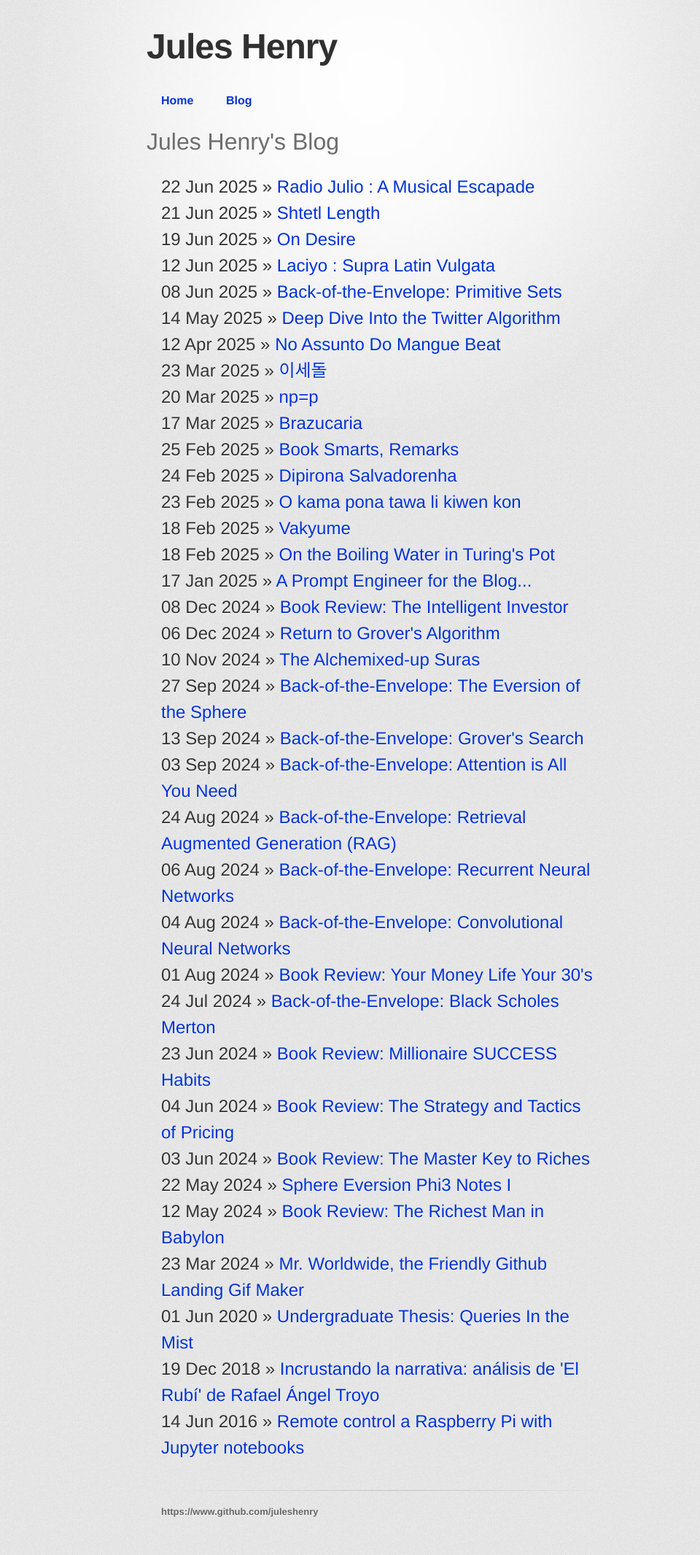
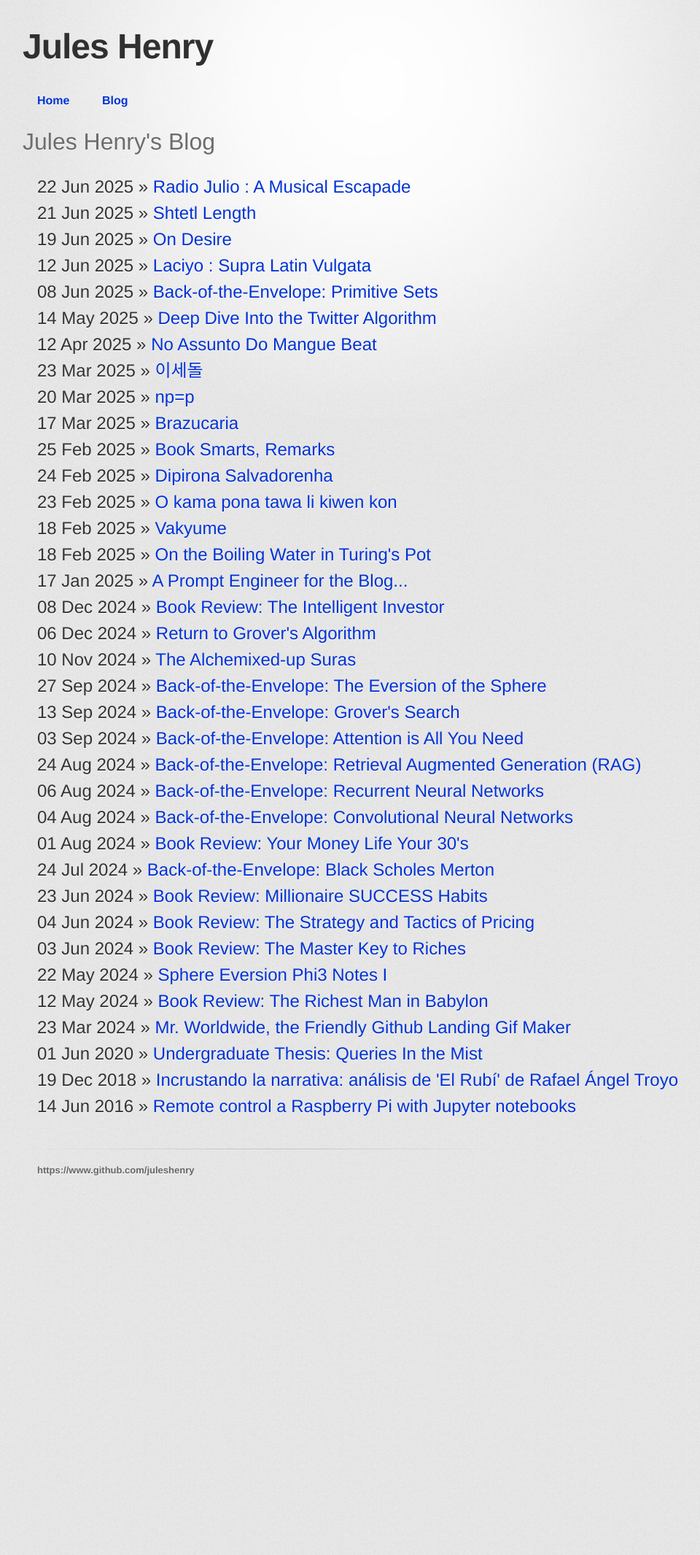
Before and after one commit to juleshenry/juleshenry.github.io, a Jekyll site: the page built from blog/index.html, in a window 1280 px wide. Shown: the whole page at 73% size, without its empty margins (1-961 px from the left). Built offline with Jekyll 4.4.1, drawn with Linux system fonts in a browser that asks for light colours; some web fonts are replaced; after the commit the page ends 1663 px from its top, so only the background shows below that.

Commit message:
getbigger

```diff
--- a/stylesheets/stylesheet.css
+++ b/stylesheets/stylesheet.css
@@ -90,7 +90,7 @@ header h2 {
 }
 
 .inner {
-  width: 620px;
+  width: 960px;
   margin: 0 auto;
 }
 
```
